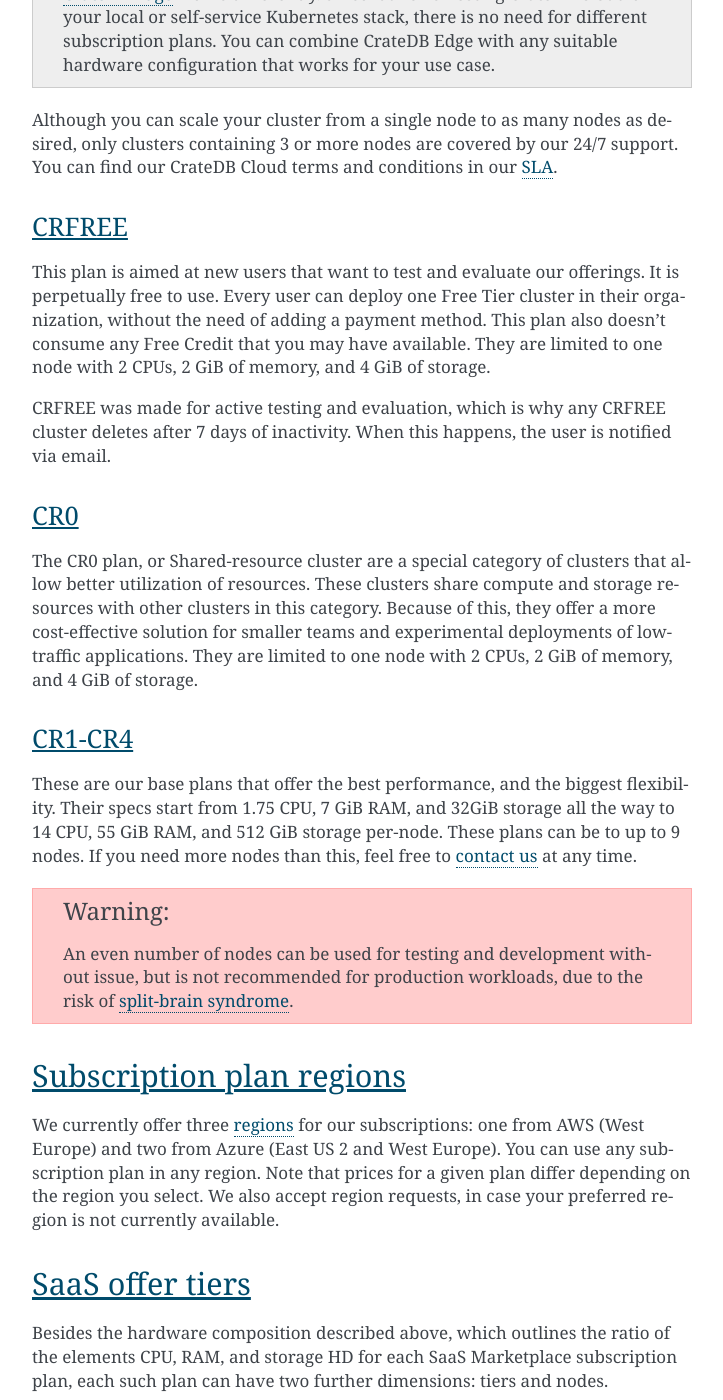
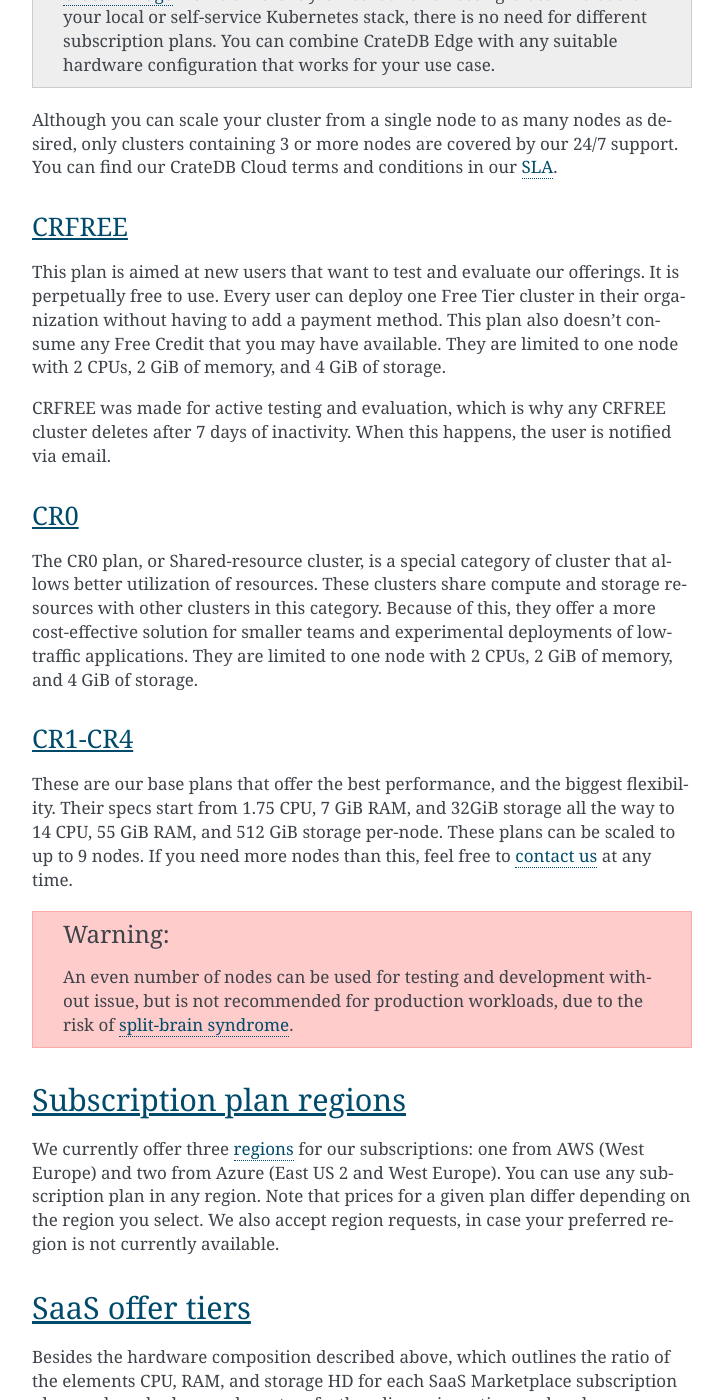
Before and after one commit to crate/cloud-reference, a Sphinx documentation site: the page built from docs/subscription-plans.rst, in a window 1280 px wide and 1400 px high, scrolled down 1441 px. Shown: the whole window, without its empty margins (388-1111 px from the left). Built offline with Sphinx 7.4.7, drawn with Linux system fonts in a browser that asks for light colours.

Commit message:
Apply suggestions from code review
Co-authored-by: Lewis Nixon <lewcfn@gmail.com>

```diff
--- a/docs/subscription-plans.rst
+++ b/docs/subscription-plans.rst
@@ -67,7 +67,7 @@
 
 This plan is aimed at new users that want to test and evaluate our offerings.
 It is perpetually free to use. Every user can deploy one Free Tier cluster in
-their organization, without the need of adding a payment method. This plan
+their organization without having to add a payment method. This plan
 also doesn't consume any
 :ref:`Free Credit <cloud-tutorials:free-trial-budget>` that you may have
 available. They are limited to one node with 2 CPUs, 2 GiB of memory, and 4
@@ -80,8 +80,8 @@
 CR0
 ---
 
-The CR0 plan, or Shared-resource cluster are a special category of clusters
-that allow better utilization of resources. These clusters share compute and
+The CR0 plan, or Shared-resource cluster, is a special category of cluster
+that allows better utilization of resources. These clusters share compute and
 storage resources with other clusters in this category. Because of this, they
 offer a more cost-effective solution for smaller teams and experimental
 deployments of low-traffic applications. They are limited to one node with 2
@@ -93,7 +93,7 @@
 These are our base plans that offer the best performance, and the biggest
 flexibility. Their specs start from 1.75 CPU, 7 GiB RAM, and 32GiB storage all
 the way to 14 CPU, 55 GiB RAM, and 512 GiB storage per-node. These plans can
-be to up to 9 nodes. If you need more nodes than this, feel free to
+be scaled to up to 9 nodes. If you need more nodes than this, feel free to
 `contact us`_ at any time.
 
 .. WARNING::
```
